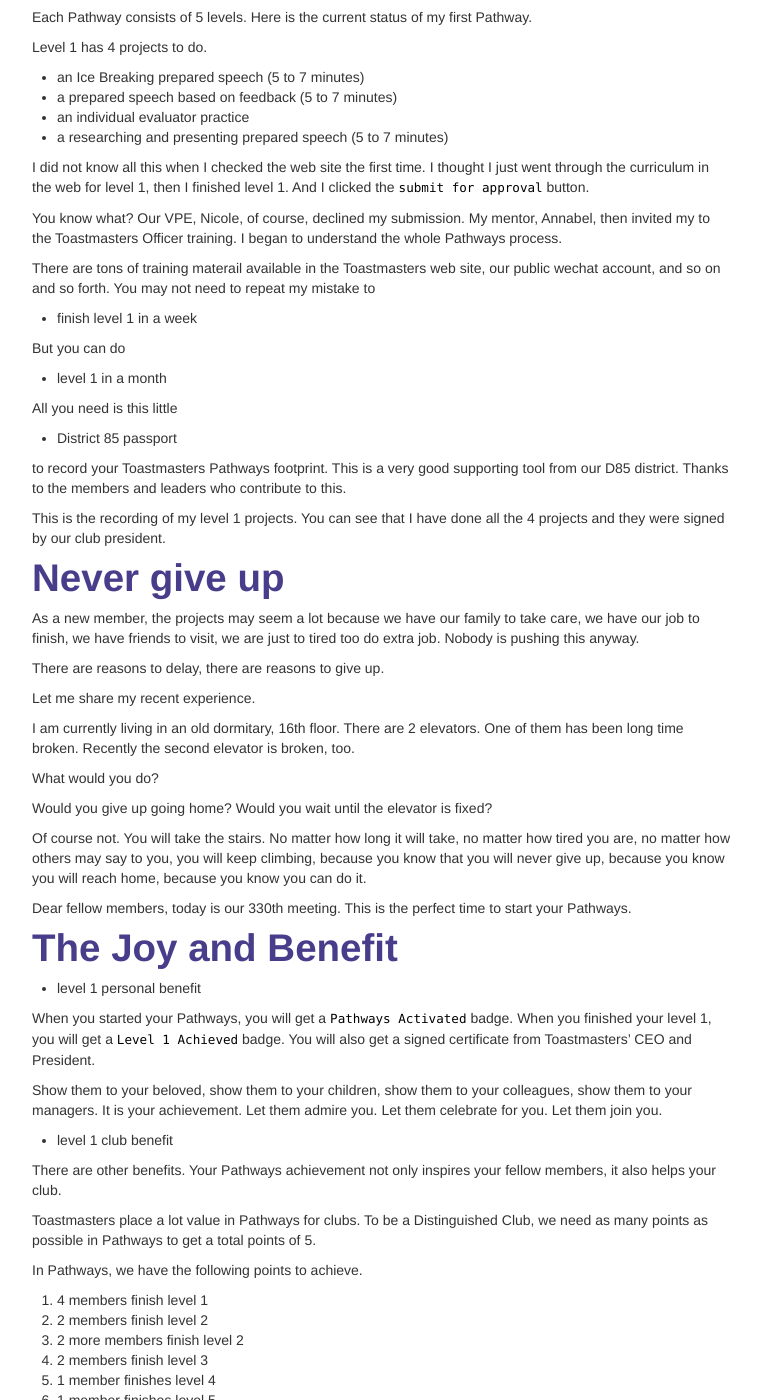
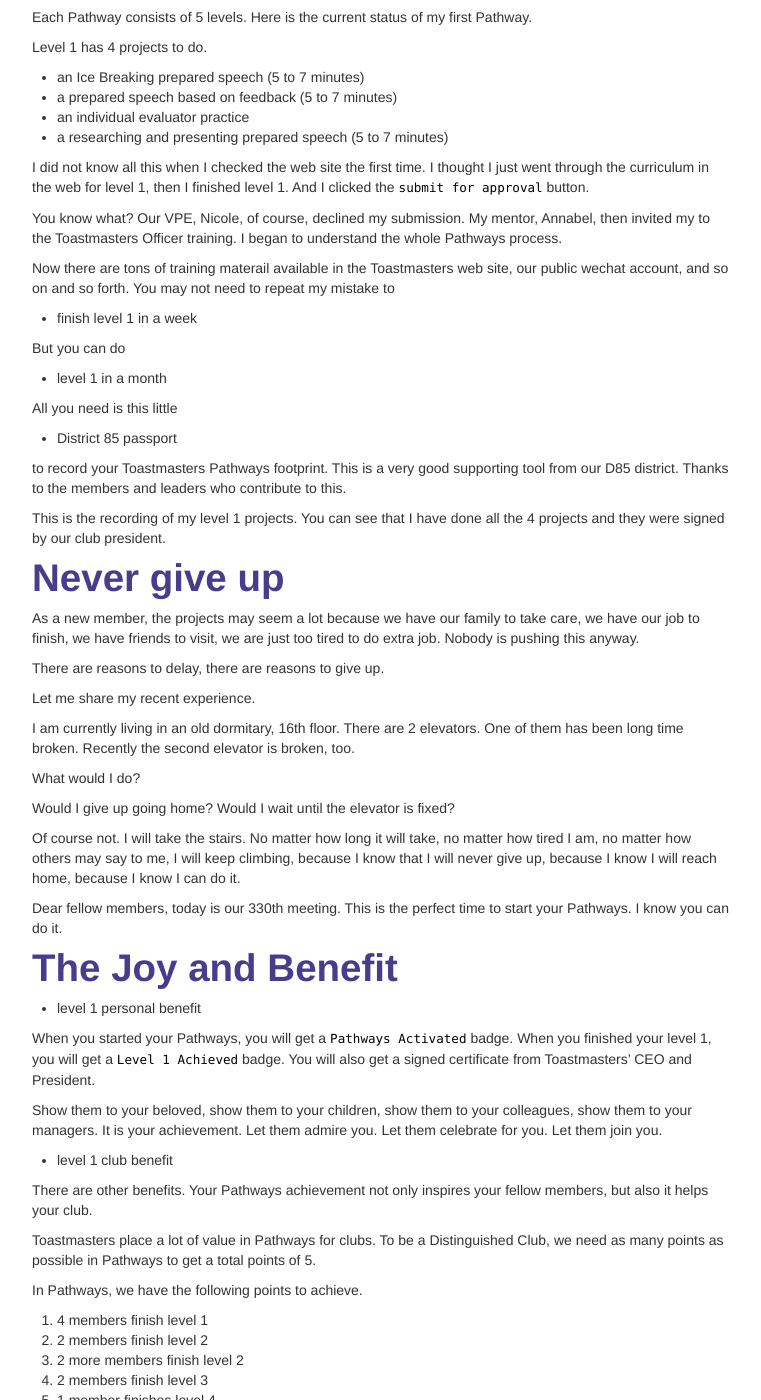
Before and after one commit to wxie2017/wxie2017.github.io, a Jekyll site: the page built from pages/speech/joy_of_level_1.md, in a window 1280 px wide and 1400 px high, scrolled down 1197 px. Shown: the whole window, without its empty margins (258-1019 px from the left). Built offline with Jekyll 4.4.1, drawn with Linux system fonts in a browser that asks for light colours; some of the changed text lies outside the part shown.

Commit message:
change some wording

```diff
--- a/pages/speech/joy_of_level_1.md
+++ b/pages/speech/joy_of_level_1.md
@@ -24,10 +24,10 @@
 doing well in school and good students should choose scientists as their goals
 at that time. So kids like me should become scientists.
 
-Dreams change often. I went to university, studied physics; I went to insitute,
-did research in physics; and I was a young scientist. Then the internet came,
-and I followed the wave to became a software engineer. My dream became to be
-a good engineer, and contribute to a great product. This dream is still going.
+I went to university, studied physics; I went to insitute, did research in
+physics; and I was a young scientist. Dreams change often. Then the internet
+came, and I followed the wave to became a software engineer. My dream became to
+be a good engineer, and contribute to a great product. This dream is still going.
 
 In the meantime, I want to share some of the great ideas during my journey to
 more people, like many heroes who choose to be pen writers instead of gun
@@ -45,13 +45,14 @@
 
 # A walk of a thousand miles consists of lots of steps
 
+The Toastmasters home page may be the first step to go. It clearly displays that
+it teaches public speaking. Please note this little `find a club` button. I used
+it to find our Yu-life club.
+
 I was so excited after I became a Toastmasters member that I logged in the
 Toastmaster home page immediately after I got my member ID.
 
 - TI website
-
-The Toastmasters home page clearly displays that it teaches public speaking.
-Please note this little `find a club` button. I used it to find our Yu-life club.
 
 Please remember your toastmasters' membership ID. You need it to log in. After you
 log in, you may see it says leadship - everyone needs leadership.
@@ -60,9 +61,10 @@
 the home of your learning center. If you are not comfortable to read English at the
 beginning, you can change the path language.
 
-There are currently 11 Pathways available. You need choose according to your will.
-If it is your first time to choose a Pathways. You may need to take an evaluation to
-decide which Pathways fit your need. Here I took the evaluation and chose my Pathways
+There are currently 11 Pathways available. I don't know about them yet, but no worry.
+First you need choose according to your will. If it is your first time to choose a
+Pathways. You may need to take an evaluation to decide which Pathways fit your need.
+Here I took the evaluation and chose my Pathways
 - Presentation Mastery.
 
 The process is very simple. You follow the website to answer the questions - about
@@ -88,8 +90,8 @@
 My mentor, Annabel, then invited my to the Toastmasters Officer training. I began
 to understand the whole Pathways process.
 
-There are tons of training materail available in the Toastmasters web site, our
-public wechat account, and so on and so forth. You may not need to repeat my
+Now there are tons of training materail available in the Toastmasters web site,
+our public wechat account, and so on and so forth. You may not need to repeat my
 mistake to
 
 - finish level 1 in a week
@@ -113,7 +115,7 @@
 
 As a new member, the projects may seem a lot because we have our family to
 take care, we have our job to finish, we have friends to visit, we are just
-to tired too do extra job. Nobody is pushing this anyway.
+too tired to do extra job. Nobody is pushing this anyway.
 
 There are reasons to delay, there are reasons to give up.
 
@@ -122,17 +124,17 @@
 I am currently living in an old dormitary, 16th floor. There are 2 elevators. One of them
 has been long time broken. Recently the second elevator is broken, too.
 
-What would you do?
+What would I do?
 
-Would you give up going home? Would you wait until the elevator is fixed?
+Would I give up going home? Would I wait until the elevator is fixed?
 
-Of course not. You will take the stairs. No matter how long it will take, no matter how
-tired you are, no matter how others may say to you, you will keep climbing, because you
-know that you will never give up, because you know you will reach home, because you know
-you can do it.
+Of course not. I will take the stairs. No matter how long it will take, no matter how
+tired I am, no matter how others may say to me, I will keep climbing, because I know
+that I will never give up, because I know I will reach home, because I know I can do
+it.
 
 Dear fellow members, today is our 330th meeting. This is the perfect time to start your
-Pathways.
+Pathways. I know you can do it.
 
 # The Joy and Benefit
 
@@ -149,9 +151,9 @@
 - level 1 club benefit
 
 There are other benefits. Your Pathways achievement not only inspires your
-fellow members, it also helps your club.
+fellow members, but also it helps your club.
 
-Toastmasters place a lot value in Pathways for clubs. To be a Distinguished
+Toastmasters place a lot of value in Pathways for clubs. To be a Distinguished
 Club, we need as many points as possible in Pathways to get a total points
 of 5.
 
```
